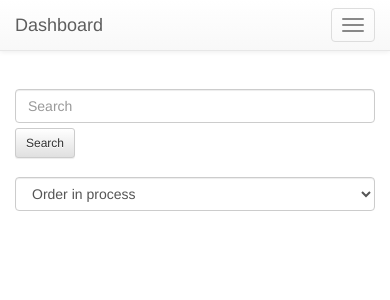
After one commit to andyrewlee/ecom, a CodeIgniter app: page /index.php/dashboard/index in a window 390 px wide. The commit adds this page. Shown: the top 300 px of the page. Run offline with CodeIgniter, Linux system fonts and the light colour scheme; some libraries are stand-ins or nearby versions.

Commit message:
Created Dashboard controlled and Dashboard index page

```diff
--- /dev/null
+++ b/application/controllers/dashboard.php
@@ -0,0 +1,12 @@
+<?php if ( ! defined('BASEPATH')) exit('No direct script access allowed');
+
+class Dashboard extends CI_Controller {
+
+    public function index()
+    {
+        $this->load->view('dashboard/index');
+    }
+ }
+
+/* End of file welcome.php */
+/* Location: ./application/controllers/welcome.php */
--- /dev/null
+++ b/application/views/dashboard/index.php
@@ -0,0 +1,68 @@
+<!DOCTYPE html>
+<html lang="en">
+    <head>
+        <meta charset="utf-8">
+        <title>eCommerce | Dashboard</title>
+
+        <meta name="viewport" content="width=device-width, initial-scale=1.0">
+        <!-- Latest compiled and minified CSS -->
+        <link rel="stylesheet" href="https://maxcdn.bootstrapcdn.com/bootstrap/3.2.0/css/bootstrap.min.css">
+        <!-- Optional theme -->
+        <link rel="stylesheet" href="https://maxcdn.bootstrapcdn.com/bootstrap/3.2.0/css/bootstrap-theme.min.css">
+        <!-- JQuery before loading Bootstrap JavaScript -->
+        <script src="https://code.jquery.com/jquery-2.1.1.min.js"></script>
+        <!-- Latest compiled and minified JavaScript -->
+        <script src="https://maxcdn.bootstrapcdn.com/bootstrap/3.2.0/js/bootstrap.min.js"></script>
+
+        <link rel="stylesheet" type="text/css" href="../../assets/css/style.css">
+    </head>
+    <body>
+        <!-- begin navbar -->
+        <div class="navbar navbar-default navbar-fixed-top" role="navigation">
+            <div class="container">
+                <div class="navbar-header">
+                    <button type="button" class="navbar-toggle collapsed" data-toggle="collapse" data-target=".navbar-collapse">
+                        <span class="sr-only">Toggle navigation</span>
+                        <span class="icon-bar"></span>
+                        <span class="icon-bar"></span>
+                        <span class="icon-bar"></span>
+                    </button>
+                    <a class="navbar-brand" href="#">Dashboard</a>
+                </div>
+                <div class="collapse navbar-collapse">
+                    <ul class="nav navbar-nav">
+                        <li class="active"><a href="#">Orders</a></li>
+                        <li><a href="#">Products</a></li>
+                    </ul>
+                    <ul class="nav navbar-nav navbar-right">
+                        <li><a href="#">Log off</a></li>
+                    </ul>
+                </div>
+            </div>
+        </div><!-- end navbar -->
+
+        <!-- begin container -->
+        <div class="container">
+            <div class="row">
+                <div class="col-md-4">
+                    <form id="admin_search" class="navbar-form navbar-left" role="search">
+                        <div class="form-group">
+                            <input type="text" class="form-control" placeholder="Search">
+                        </div>
+                        <button type="submit" class="btn btn-sm btn-default">Search</button>
+                    </form>
+                </div>
+                <div class="col-md-4 col-md-offset-4">
+                    <select class="form-control">
+                        <option>Order in process</option>
+                        <option>Shipped</option>
+                        <option>Cancelled</option>
+                    </select>
+                </div>
+            </div>
+            <div class="row">
+
+            </div>
+        </div><!-- end container -->
+    </body>
+</html>
```
Also changed, not shown: assets/css/style.css (line endings or trailing spaces).
